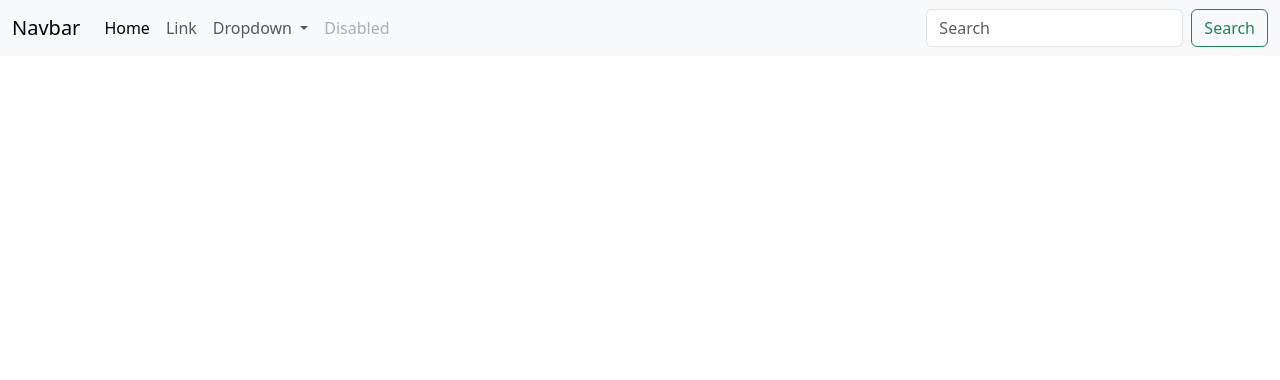
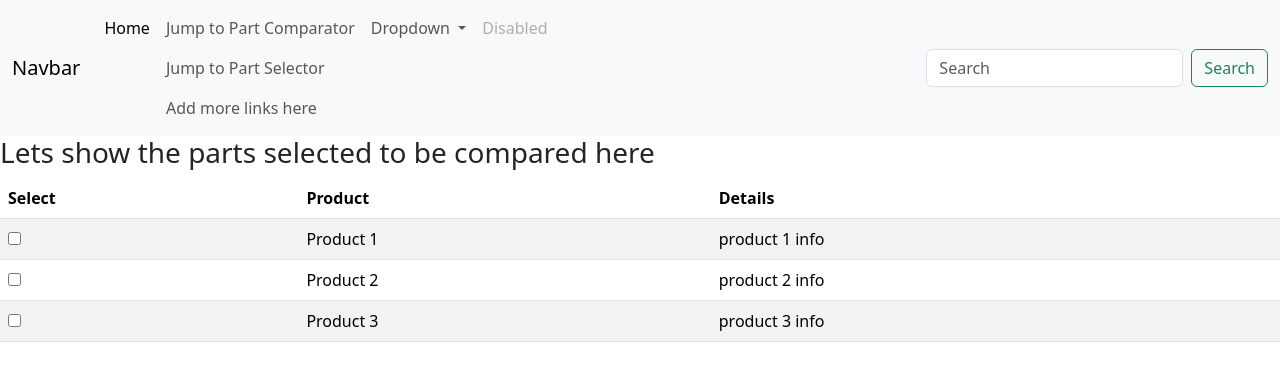
Before and after one commit to benjamin-rey-torres/LBYCPG3_Project, a website: page index.html in a window 1280 px wide. Drawn offline with nearby package versions, Linux system fonts and the light colour scheme.

Commit message:
Place Holder Part Comparison and Part List Sections
Part Comparison show up on top based on the ones selected by the user in the list.

Links in the nav also jump to these two sections

```diff
--- a/index.html
+++ b/index.html
@@ -14,6 +14,8 @@
 
 
   <body class="body-bg">
+
+    <!-- Nav Bar -->
     <nav class="navbar navbar-expand-lg bg-body-tertiary">
       <div class="container-fluid">
         <a class="navbar-brand" href="#">Navbar</a>
@@ -25,9 +27,13 @@
             <li class="nav-item">
               <a class="nav-link active" aria-current="page" href="#">Home</a>
             </li>
-            <li class="nav-item">
-              <a class="nav-link" href="#">Link</a>
+
+            <li class="nav-item"> <!-- Links for jumping to Sections-->
+              <a class="nav-link" href="#Part Comparator">Jump to Part Comparator</a>
+              <a class="nav-link" href="#Part Selector">Jump to Part Selector</a>
+              <a class="nav-link" href="#">Add more links here</a>
             </li>
+
             <li class="nav-item dropdown">
               <a class="nav-link dropdown-toggle" href="#" role="button" data-bs-toggle="dropdown" aria-expanded="false">
                 Dropdown
@@ -51,5 +57,45 @@
       </div>
     </nav>
 
+
+    <!-- Main Body-->
+    <section ID = "Part Comparator">
+      <H3>Lets show the parts selected to be compared here </H3>
+    </section>
+
+    <section ID = "Part Selector"> <!-- I think this should be HTML generated by JS based on our csv but for now its just a place holder-->
+      <table class="table table-striped">
+        <!--Table Head-->
+        <thead>
+          <tr>
+            <th>Select</th>
+            <th>Product</th>
+            <th>Details</th>
+          </tr>
+        </thead>
+        <!-- Table Content Per Row-->
+        <tbody>
+          <tr>
+            <td><input type = "checkbox"></td>
+            <td>Product 1</td>
+            <td>product 1 info</td>
+          </tr>
+
+          <tr>
+            <td><input type = "checkbox"></td>
+            <td>Product 2</td>
+            <td>product 2 info</td>
+          </tr>
+
+          <tr>
+            <td><input type = "checkbox"></td>
+            <td>Product 3</td>
+            <td>product 3 info</td>
+          </tr>
+          </tr>
+        </tbody>
+    </table>
+  </section>
+
   </body>
 </html>
```
